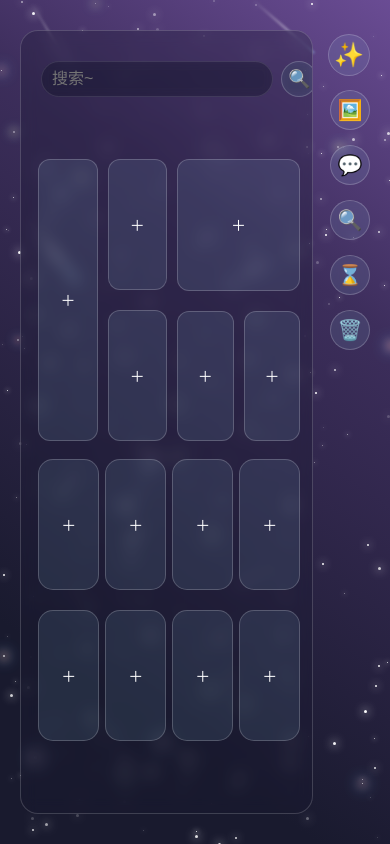
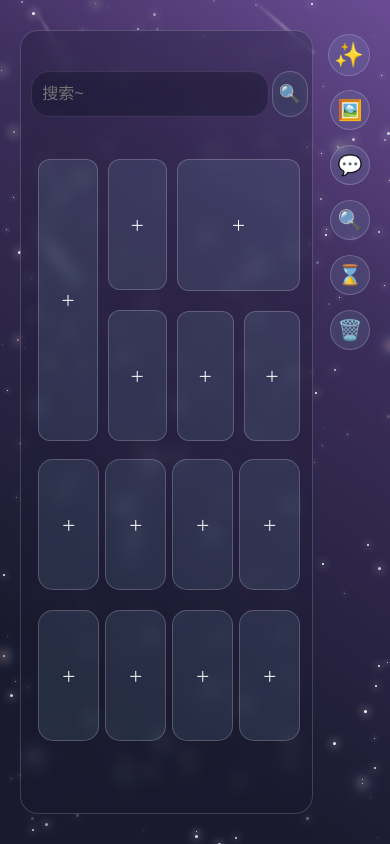
Before and after one commit to Kirarineko/StarWave, a plain HTML site: page index.html in a window 390 px wide. Drawn offline with Linux system fonts and the light colour scheme; a script that the page names is missing.

Commit message:
解决窗口尺寸缩小时错位

```diff
--- a/content.css
+++ b/content.css
@@ -61,38 +61,38 @@
     backdrop-filter: blur(12px);
 }
 
-#备忘录{
+#备忘录 {
     position: fixed;
     border: 2px dashed rgba(160, 255, 255, 0.1);
-    right:2%;
-    left:52%;
+    right: 2%;
+    left: 52%;
     bottom: 22.5px;
     top: 25px;
     border-radius: 15px;
 }
 
-#备忘录列表{
+#备忘录列表 {
     height: 88%;
     overflow-y: scroll;
     scrollbar-width: none;
     -ms-overflow-style: none;
 }
 
-#备忘录:hover{
+#备忘录:hover {
     border: 2px solid rgba(160, 255, 255, 0.1);
 }
 
-#添加备忘录{
+#添加备忘录 {
     position: absolute;
     height: 33px;
     width: 96%;
     bottom: 0px;
-    border-radius:10px;
+    border-radius: 10px;
     bottom: 2%;
     left: 2%;
 }
 
-#备忘录项目{
+#备忘录项目 {
     margin-left: 2%;
     margin-top: 2%;
     margin-bottom: -2%;
@@ -106,12 +106,13 @@
     pointer-events: auto;
     position: absolute;
     height: 40px;
-    width: 40vw;
+    width: 86%;
     border-radius: 25px;
     top: 20px;
-    left: 1vw;
+    left: 2%;
     right: 20px;
-    margin: 20px;
+    margin: 3.3%;
+    margin-top: 20px;
 }
 
 #搜索输入 {
@@ -170,7 +171,7 @@
     position: fixed;
     width: 40px;
     height: 40px;
-    left: 39vw;
+    left: 86.3%;
     border-radius: 50%;
     background: rgba(160, 222, 255, 0.1);
     backdrop-filter: blur(5px);
@@ -436,7 +437,7 @@
     transition: border 0.3s ease;
 }
 
-#待办事项:hover{
+#待办事项:hover {
     border: 2px solid rgba(160, 222, 255, 0.1);
 }
 
@@ -444,11 +445,11 @@
     position: absolute;
     width: 96%;
     bottom: 0;
-    border-radius:10px;
+    border-radius: 10px;
     height: 30px;
     padding: 0px 10px;
-    left:2%;
-    bottom:2%;
+    left: 2%;
+    bottom: 2%;
 }
 
 #任务列表 {
@@ -852,15 +853,15 @@
 }
 
 @media (max-width: 1000px) {
-    #日程栏{
+    #日程栏 {
         display: none;
     }
 
-    #信息栏{
+    #信息栏 {
         display: none;
     }
 
-    #搜索栏{
+    #搜索栏 {
         max-width: calc(100vw - 115px);
         left: 10px;
         right: 10px;
@@ -871,16 +872,17 @@
 
     #搜索框 {
         width: 95%;
-        left: 20px;
+        left: 3.5%;
         right: 0;
         margin: 10px 0;
-        height: 36px;
+        height: 46px;
         border-radius: 18px;
         font-size: 16px;
+        top: 30px;
     }
 
     #搜索输入 {
-        max-width: 84%;
+        max-width: 86%;
         font-size: 16px;
         padding: 10px;
         border-radius: 18px;
@@ -889,20 +891,24 @@
     #搜索按钮 {
         position: static;
         width: 36px;
-        height: 36px;
-        margin-left: 8px;
+        height: 46px;
+        margin-left: 1%;
         margin-right: 0;
         font-size: 18px;
-        border-radius: 50%;
+        border-radius: 18px;
         z-index: 10;
     }
 
-    #快捷键组{
+    #搜索按钮:hover {
+        transform: rotate(0deg);
+    }
+
+    #快捷键组 {
         width: 90%;
         position: absolute;
     }
 
-    #快捷键组2{
+    #快捷键组2 {
         width: 90%;
         position: absolute;
     }
@@ -922,27 +928,27 @@
 }
 
 @media (max-height: 600px) {
-    #日程栏{
+    #日程栏 {
         height: 40vh;
     }
 
-    #信息栏{
+    #信息栏 {
         height: 40vh;
     }
 }
 
 @media (max-height: 400px) {
-    #日程栏{
+    #日程栏 {
         display: none;
     }
 
-    #信息栏{
+    #信息栏 {
         height: auto;
         top: 10px;
         bottom: 10px;
     }
 
-    #搜索栏{
+    #搜索栏 {
         height: auto;
         top: 10px;
         bottom: 10px;
```
